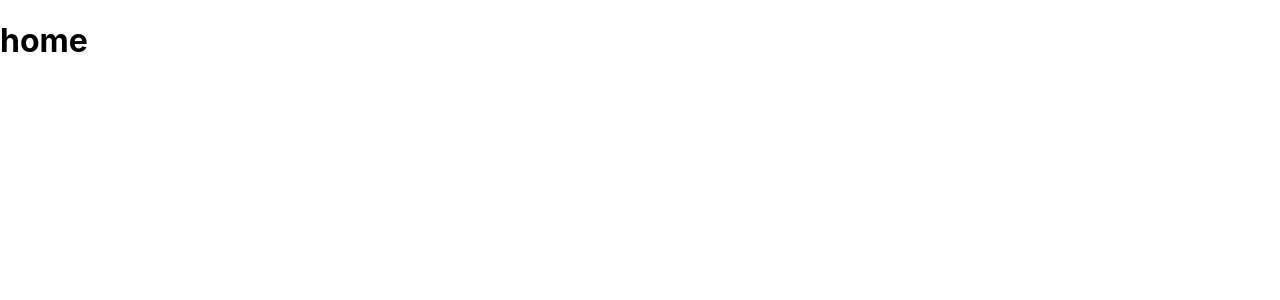
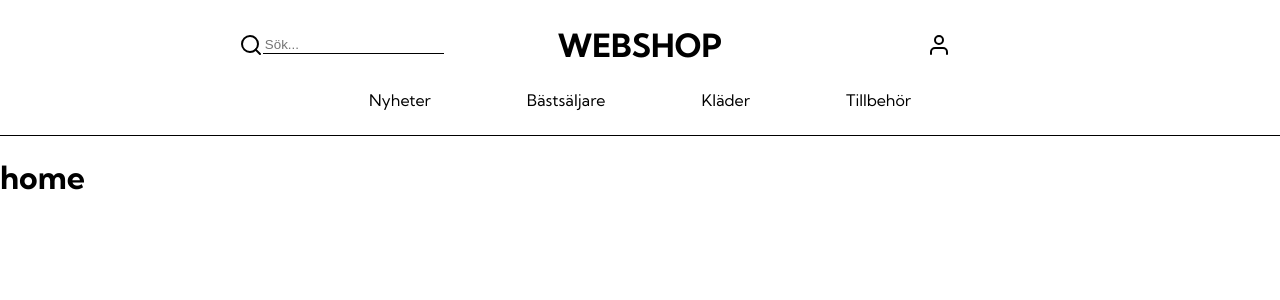
Before and after one commit to williameliasson-dev/webshop, a Next.js app: page / in a window 1280 px wide. Shown: the top 300 px of the page. Built offline with nearby package versions, Linux system fonts and the light colour scheme.

Commit message:
navbar layout

```diff
--- /dev/null
+++ b/components/Layout.tsx
@@ -0,0 +1,15 @@
+import React, { ReactComponentElement, ReactNode } from "react";
+import Navbar from "../components/Navbar/Navbar";
+
+type Props = {
+  children: ReactNode;
+};
+
+export default function Layout({ children }: Props) {
+  return (
+    <>
+      <Navbar />
+      <main>{children}</main>
+    </>
+  );
+}
--- /dev/null
+++ b/components/Navbar/Navbar.module.scss
@@ -0,0 +1,36 @@
+.container {
+  display: flex;
+  flex-direction: column;
+  align-items: center;
+  width: 100vw;
+  border-bottom: 1px solid currentColor;
+  .topbar {
+    display: flex;
+    flex-direction: row;
+    width: 70vw;
+    text-align: center;
+    margin-top: 25px;
+    div {
+      justify-self: flex-end;
+      flex: 0.3333333333;
+      display: flex;
+      align-items: center;
+      justify-content: center;
+    }
+    input {
+      background-color: rgba(255, 255, 255, 0);
+      border: none;
+      border-bottom: 1px solid currentColor;
+      outline: none;
+    }
+    h1 {
+      margin: 0;
+      cursor: pointer;
+    }
+  }
+  nav {
+    display: flex;
+    gap: 6rem;
+    margin: 25px 0px;
+  }
+}
--- /dev/null
+++ b/components/Navbar/Navbar.tsx
@@ -0,0 +1,71 @@
+import React from "react";
+import styles from "./Navbar.module.scss";
+import Link from "next/link";
+import Image from "next/image";
+
+type Props = {};
+
+const Navbar = (props: Props) => {
+  return (
+    <div className={styles.container}>
+      <div className={styles.topbar}>
+        <div>
+          <svg
+            xmlns="http://www.w3.org/2000/svg"
+            width="24"
+            height="24"
+            viewBox="0 0 24 24"
+            fill="none"
+            stroke="currentColor"
+            stroke-width="2"
+            stroke-linecap="round"
+            stroke-linejoin="round"
+            className="feather feather-search"
+          >
+            <circle cx="11" cy="11" r="8"></circle>
+            <line x1="21" y1="21" x2="16.65" y2="16.65"></line>
+          </svg>
+          <input placeholder="Sök..." />
+        </div>
+        <div>
+          <Link href="">
+            <h1>WEBSHOP</h1>
+          </Link>
+        </div>
+        <div>
+          <svg
+            xmlns="http://www.w3.org/2000/svg"
+            width="24"
+            height="24"
+            viewBox="0 0 24 24"
+            fill="none"
+            stroke="currentColor"
+            stroke-width="2"
+            stroke-linecap="round"
+            stroke-linejoin="round"
+            className="feather feather-user"
+          >
+            <path d="M20 21v-2a4 4 0 0 0-4-4H8a4 4 0 0 0-4 4v2"></path>
+            <circle cx="12" cy="7" r="4"></circle>
+          </svg>
+        </div>
+      </div>
+      <nav>
+        <Link href="">
+          <a>Nyheter</a>
+        </Link>
+        <Link href="">
+          <a>Bästsäljare</a>
+        </Link>
+        <Link href="">
+          <a>Kläder</a>
+        </Link>
+        <Link href="">
+          <a>Tillbehör</a>
+        </Link>
+      </nav>
+    </div>
+  );
+};
+
+export default Navbar;
--- a/pages/_app.tsx
+++ b/pages/_app.tsx
@@ -1,8 +1,13 @@
-import '../styles/globals.css'
-import type { AppProps } from 'next/app'
+import "../styles/globals.scss";
+import type { AppProps } from "next/app";
+import Layout from "../components/Layout";
 
 function MyApp({ Component, pageProps }: AppProps) {
-  return <Component {...pageProps} />
+  return (
+    <Layout>
+      <Component {...pageProps} />
+    </Layout>
+  );
 }
 
-export default MyApp
+export default MyApp;
--- /dev/null
+++ b/pages/_document.tsx
@@ -0,0 +1,24 @@
+import { Html, Head, Main, NextScript } from "next/document";
+
+export default function Document() {
+  return (
+    <Html>
+      <Head>
+        <link rel="preconnect" href="https://fonts.googleapis.com" />
+        <link
+          rel="preconnect"
+          href="https://fonts.gstatic.com"
+          crossOrigin="true"
+        />
+        <link
+          href="https://fonts.googleapis.com/css2?family=Kumbh+Sans:wght@400;500;600;700;800;900&display=swap"
+          rel="stylesheet"
+        />
+      </Head>
+      <body>
+        <Main />
+        <NextScript />
+      </body>
+    </Html>
+  );
+}
--- a/styles/globals.css
+++ b/styles/globals.scss
@@ -2,8 +2,7 @@ html,
 body {
   padding: 0;
   margin: 0;
-  font-family: -apple-system, BlinkMacSystemFont, Segoe UI, Roboto, Oxygen,
-    Ubuntu, Cantarell, Fira Sans, Droid Sans, Helvetica Neue, sans-serif;
+  font-family: "Kumbh Sans", sans-serif;
 }
 
 a {
```
Also changed, not shown: public/search.svg (added), public/user.svg (added).
